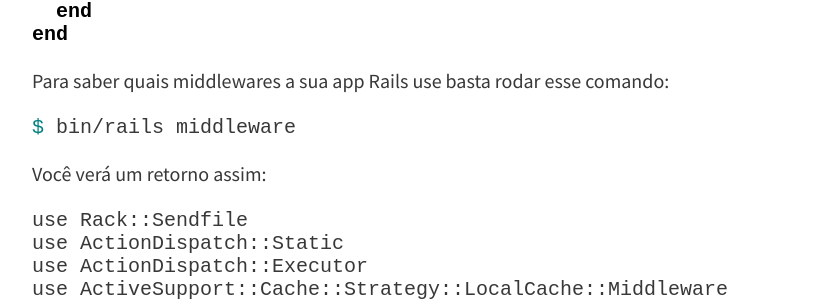
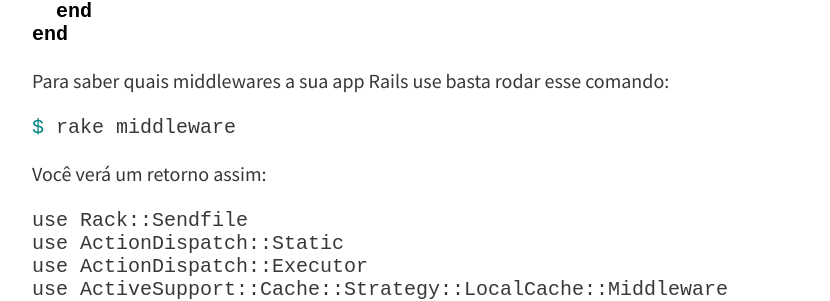
Before and after one commit to lucasprag/rubynostrilhos, a Jekyll site: the page built from _posts/2017-12-07-como-rails-interpreta-as-rotas-rack.md, in a window 1280 px wide and 900 px high, scrolled down 2397 px. Shown: the part 144-445 px from the top of the window, without its empty margins (224-1054 px from the left). Built offline with Jekyll 4.4.1, drawn with Linux system fonts in a browser that asks for light colours; comment, search, counter and statistics services are not loaded.

Commit message:
Fix typo

````diff
--- a/_posts/2017-12-07-como-rails-interpreta-as-rotas-rack.md
+++ b/_posts/2017-12-07-como-rails-interpreta-as-rotas-rack.md
@@ -88,7 +88,7 @@ end
 Para saber quais middlewares a sua app Rails use basta rodar esse comando:
 
 ```bash
-$ bin/rails middleware
+$ rake middleware
 ```
 
 Você verá um retorno assim:
````
